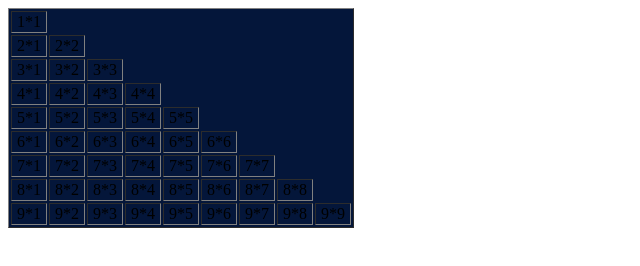
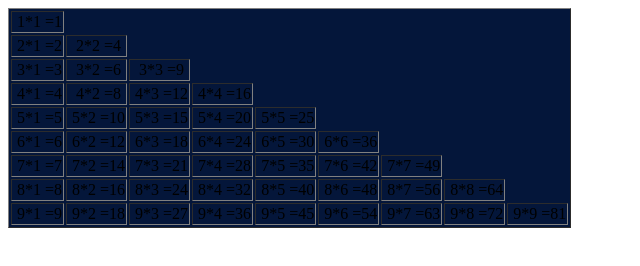
Before and after one commit to huangruizhan/JavaScript, a plain HTML site: page FirstTime/九九乘法表.html in a window 1280 px wide. Shown: the whole page, without its empty margins (0-640 px from the left). Drawn offline with Linux system fonts and the light colour scheme.

Commit message:
Update 九九乘法表.html

```diff
--- a/FirstTime/九九乘法表.html
+++ b/FirstTime/九九乘法表.html
@@ -10,7 +10,7 @@
           document.write("<tr>");
           for(var j = 1; j <= i;j++ )
           {
-            document.write("<td>" + '&nbsp'+ i + '*' + j + '&nbsp' + "</td>")
+            document.write("<td>" + '&nbsp'+ i + '*' + j + '&nbsp' + '=' + i*j +"</td>")
           }
             document.write("</tr>");
         }
```
